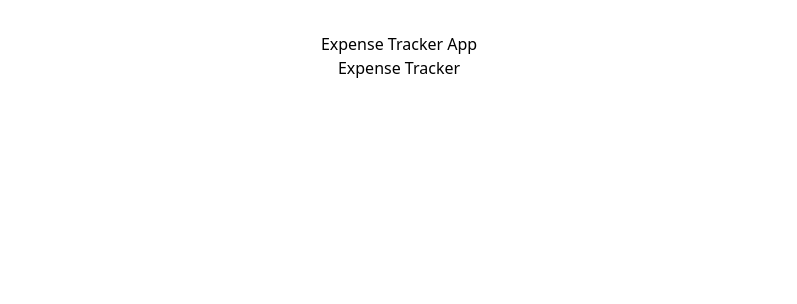
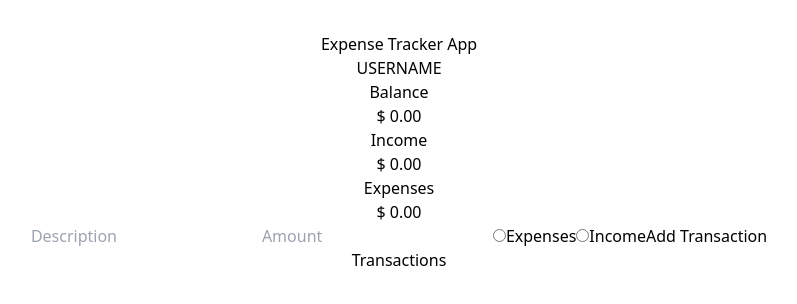
Before and after one commit to AustinRado/Expense-Tracker-App, a React (Vite) app: page /expense-tracker in a window 1280 px wide. Shown: the top 304 px of the page, without its empty margins (241-1038 px from the left). Built offline with nearby package versions, Linux system fonts and the light colour scheme.

Commit message:
expense tracker skeleton structure

```diff
--- a/src/pages/auth/auth.jsx
+++ b/src/pages/auth/auth.jsx
@@ -21,7 +21,7 @@ export const Auth = () =>{
         //setting local storage
         localStorage.setItem("auth", JSON.stringify(authInfo));
         navigate("/expense-tracker");
-    }
+    };
 
     return (
         <>
--- a/src/pages/expense-tracker/expense_tracker.jsx
+++ b/src/pages/expense-tracker/expense_tracker.jsx
@@ -1,3 +1,40 @@
 export const ExpenseTracker = () =>{
-    return <div className='text-2xl font-bold' >Expense Tracker</div>
+    return (
+        <>
+
+            <div>
+                <h1>USERNAME</h1>
+                <div>
+                    <h2>Balance</h2>
+                    <p>$ 0.00</p>
+                </div>
+                <div>
+                    <div>
+                        <h4>Income</h4>
+                        <p>$ 0.00</p>
+                    </div>
+                    <div>
+                    <h4>Expenses</h4>
+                    <p>$ 0.00</p>
+                    </div>
+                </div>
+                <form>
+                    <input type="text" placeholder="Description" required/>
+                    <input type="number" placeholder="Amount" required/>
+                    <input type="radio" id="expense" value="expense" required/>
+                    <label htmlFor="expense">Expenses</label>
+                    <input type="radio" id="income" value="income" required/>
+                    <label htmlFor="income">Income</label>
+
+                    <button
+                    className="bg-green-500 hover:bg-green-700 text-white font-bold py-2 px-4 rounded"
+                    >Add Transaction</button>
+                </form>
+            </div>
+            <div>
+                <h1>Transactions</h1>
+            </div>
+
+        </>
+        )
 }
```
